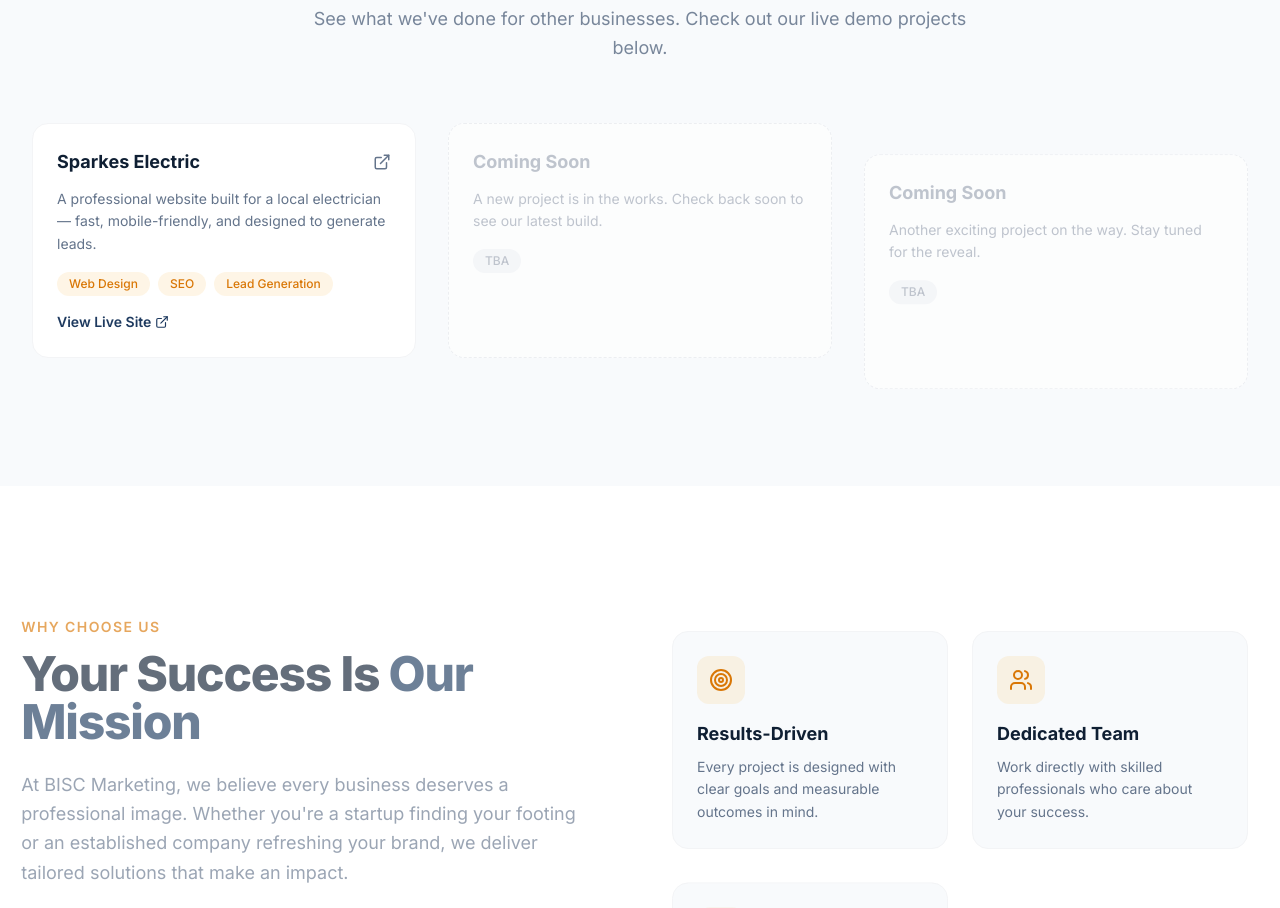
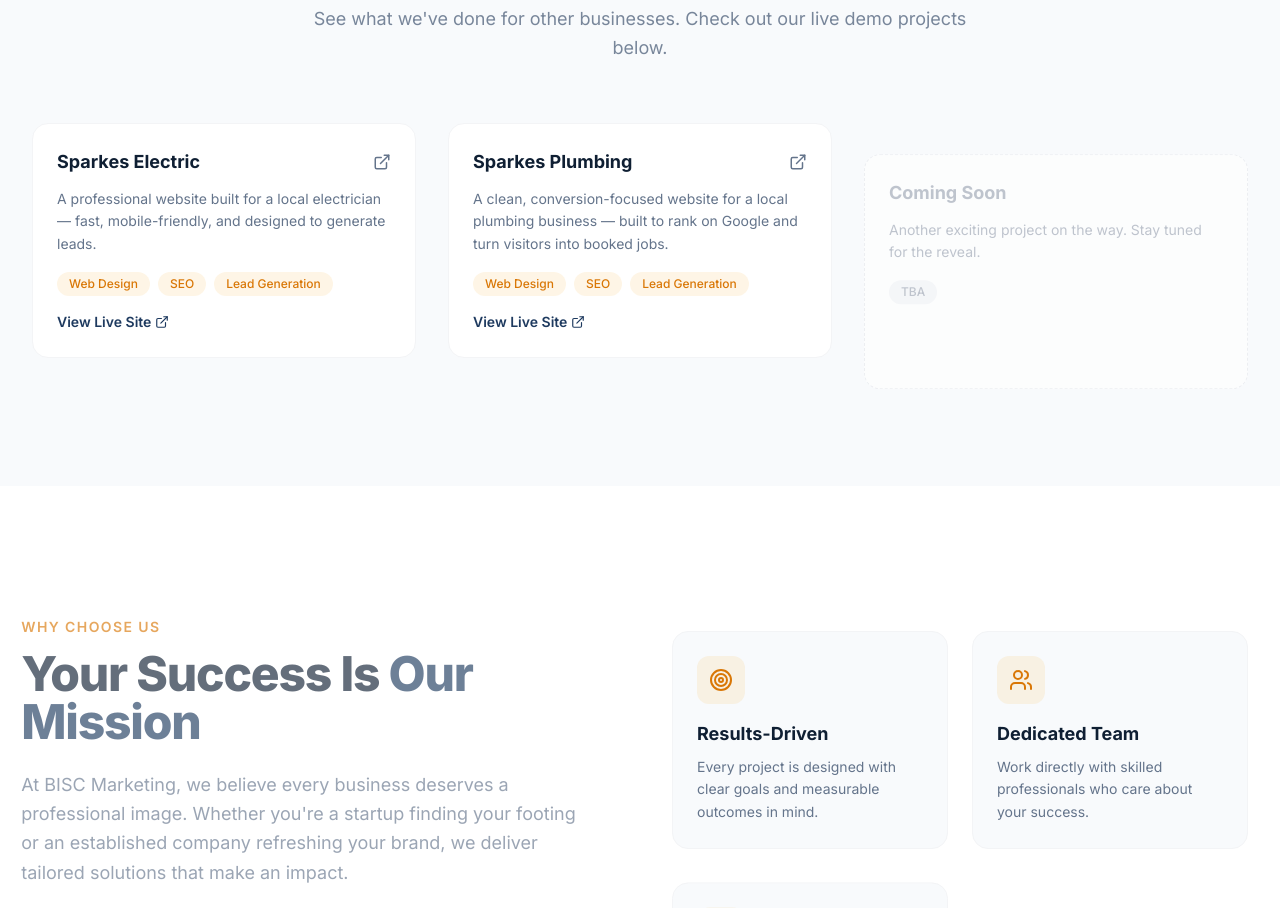
Before and after one commit to BISC-Marketing/BISC-Marketing, a Next.js app: page / in a window 1280 px wide. Shown: the part 2660-3568 px from the top of the page. Built offline with nearby package versions, Linux system fonts and the light colour scheme.

Commit message:
Update Portfolio with Sparkes Plumbing project details and live URL

```diff
--- a/src/components/Portfolio.tsx
+++ b/src/components/Portfolio.tsx
@@ -12,11 +12,11 @@
     url: "https://electrician.biscmarketing.com",
   },
   {
-    title: "Coming Soon",
+    title: "Sparkes Plumbing",
     description:
-      "A new project is in the works. Check back soon to see our latest build.",
-    tags: ["TBA"],
-    comingSoon: true,
+      "A clean, conversion-focused website for a local plumbing business — built to rank on Google and turn visitors into booked jobs.",
+    tags: ["Web Design", "SEO", "Lead Generation"],
+    url: "https://plumber.biscmarketing.com",
   },
   {
     title: "Coming Soon",
```
